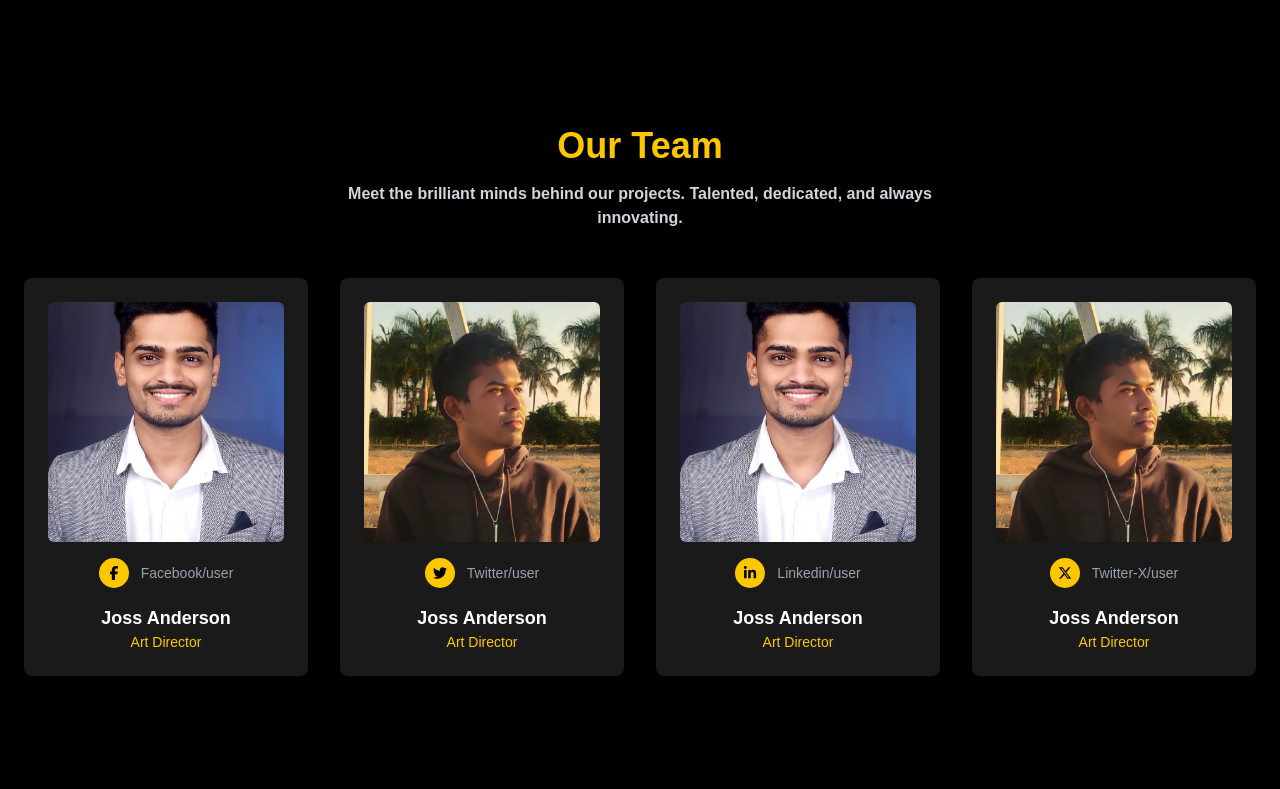
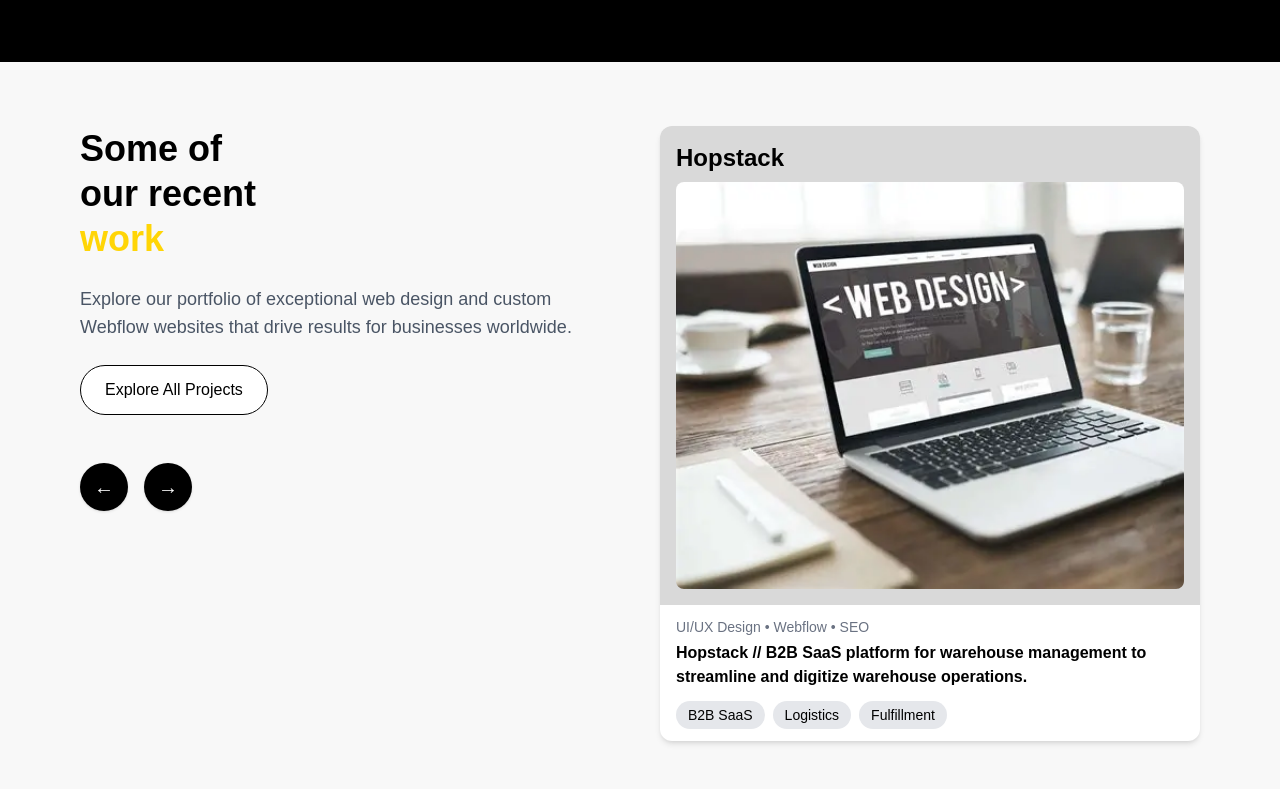
Before and after one commit to sanket5257/ramscript, a Next.js app: page / in a window 1280 px wide. Shown: the part 2211-3000 px from the top of the page. Built offline with nearby package versions, Linux system fonts and the light colour scheme.

Commit message:
recentproject section added

```diff
--- a/src/app/page.js
+++ b/src/app/page.js
@@ -7,6 +7,7 @@ import WhyChooseUs from '@/components/WhyChooseUs'
 import ProcessSection from '@/components/ProcessSection'
 import TeamSection from '@/components/TeamSection'
 import About from '@/components/About'
+import RecentProjects from '@/components/RecentProjects'
 
 const page = () => {
   return (
@@ -15,8 +16,10 @@ const page = () => {
       <Hero/>
       <About/>
       < Services/>
+      <RecentProjects/>
       <TeamSection/>
       <WhyChooseUs/>
+
       <ProcessSection/>
       <Contact/>
     </div>
--- a/src/components/About.jsx
+++ b/src/components/About.jsx
@@ -4,7 +4,7 @@ const About = () => {
   return (
     <div>
           <section className="bg-black text-white py-12 px-4 lg:px-24">
-      <div className="grid grid-cols-1 lg:grid-cols-2 gap-12 items-center max-w-7xl mx-auto">
+      <div className="grid grid-cols-1 lg:grid-cols-2 gap-12 items-center max-w-6xl mx-auto">
         {/* Left: Image */}
         <div className="w-full">
           <img
--- /dev/null
+++ b/src/components/RecentProjects.jsx
@@ -0,0 +1,109 @@
+'use client'
+import { useState } from 'react'
+
+const projects = [
+  {
+    title: 'Hopstack',
+    image: '/project1.webp',
+    description:
+      'Hopstack // B2B SaaS platform for warehouse management to streamline and digitize warehouse operations.',
+    tags: ['B2B SaaS', 'Logistics', 'Fulfillment'],
+    services: 'UI/UX Design • Webflow • SEO',
+  },
+  {
+    title: 'Aureon Solutions',
+    image: '/project1.webp',
+    description:
+      'Aureon Solutions // Leader in delivering tailored solutions for wealth migration, real estate & more.',
+    tags: ['Financial Services', 'Wealth Management'],
+    services: 'UI/UX Design • Webflow • Strategy',
+  },
+  // Add more projects if needed
+]
+
+export default function RecentProjects() {
+  const [activeIndex, setActiveIndex] = useState(0)
+
+  const goLeft = () => {
+    setActiveIndex((prev) => (prev === 0 ? projects.length - 1 : prev - 1))
+  }
+
+  const goRight = () => {
+    setActiveIndex((prev) => (prev === projects.length - 1 ? 0 : prev + 1))
+  }
+
+  return (
+    <section className="bg-[#f8f8f8] text-black py-16 px-4 lg:px-20">
+      <div className="max-w-7xl mx-auto grid grid-cols-1 lg:grid-cols-2 gap-10 items-start">
+        {/* LEFT SIDE */}
+        <div className="space-y-6">
+          <h2 className="text-4xl font-extrabold leading-tight">
+            Some of <br />
+            our recent <br />
+            <span className="text-[#FFD506]">work</span>
+          </h2>
+          <p className="text-gray-600 text-lg">
+            Explore our portfolio of exceptional web design and custom Webflow websites that
+            drive results for businesses worldwide.
+          </p>
+
+          <button className="bg-white text-black px-6 py-3 rounded-full border hover:bg-gray-100 transition">
+            Explore All Projects
+          </button>
+
+          {/* Arrows */}
+          <div className="flex gap-4 pt-6">
+            <button
+              onClick={goLeft}
+              className="w-12 h-12 rounded-full bg-black text-white text-xl flex items-center justify-center shadow"
+            >
+              ←
+            </button>
+            <button
+              onClick={goRight}
+              className="w-12 h-12 rounded-full bg-black text-white text-xl flex items-center justify-center shadow"
+            >
+              →
+            </button>
+          </div>
+        </div>
+
+        {/* RIGHT SIDE - Show one project at a time */}
+        <div className="w-full">
+          <div className="transition-all duration-500 ease-in-out">
+            <div className="bg-white rounded-xl shadow-md">
+              <div className="bg-[#d9d9d9] rounded-t-xl p-4">
+                <p className="font-semibold text-2xl mb-2">{projects[activeIndex].title}</p>
+                <div className="overflow-hidden rounded-lg">
+                  <img
+                    src={projects[activeIndex].image}
+                    alt={projects[activeIndex].title}
+                    className="w-full h-auto object-cover"
+                  />
+                </div>
+              </div>
+              <div className="px-4 py-3">
+                <div className="text-sm text-gray-500 mb-1">
+                  {projects[activeIndex].services}
+                </div>
+                <h3 className="font-semibold text-base mb-3">
+                  {projects[activeIndex].description}
+                </h3>
+                <div className="flex flex-wrap gap-2">
+                  {projects[activeIndex].tags.map((tag, i) => (
+                    <span
+                      key={i}
+                      className="bg-gray-200 text-sm rounded-full px-3 py-1"
+                    >
+                      {tag}
+                    </span>
+                  ))}
+                </div>
+              </div>
+            </div>
+          </div>
+        </div>
+      </div>
+    </section>
+  )
+}
```
Also changed, not shown: public/project1.webp (added).
